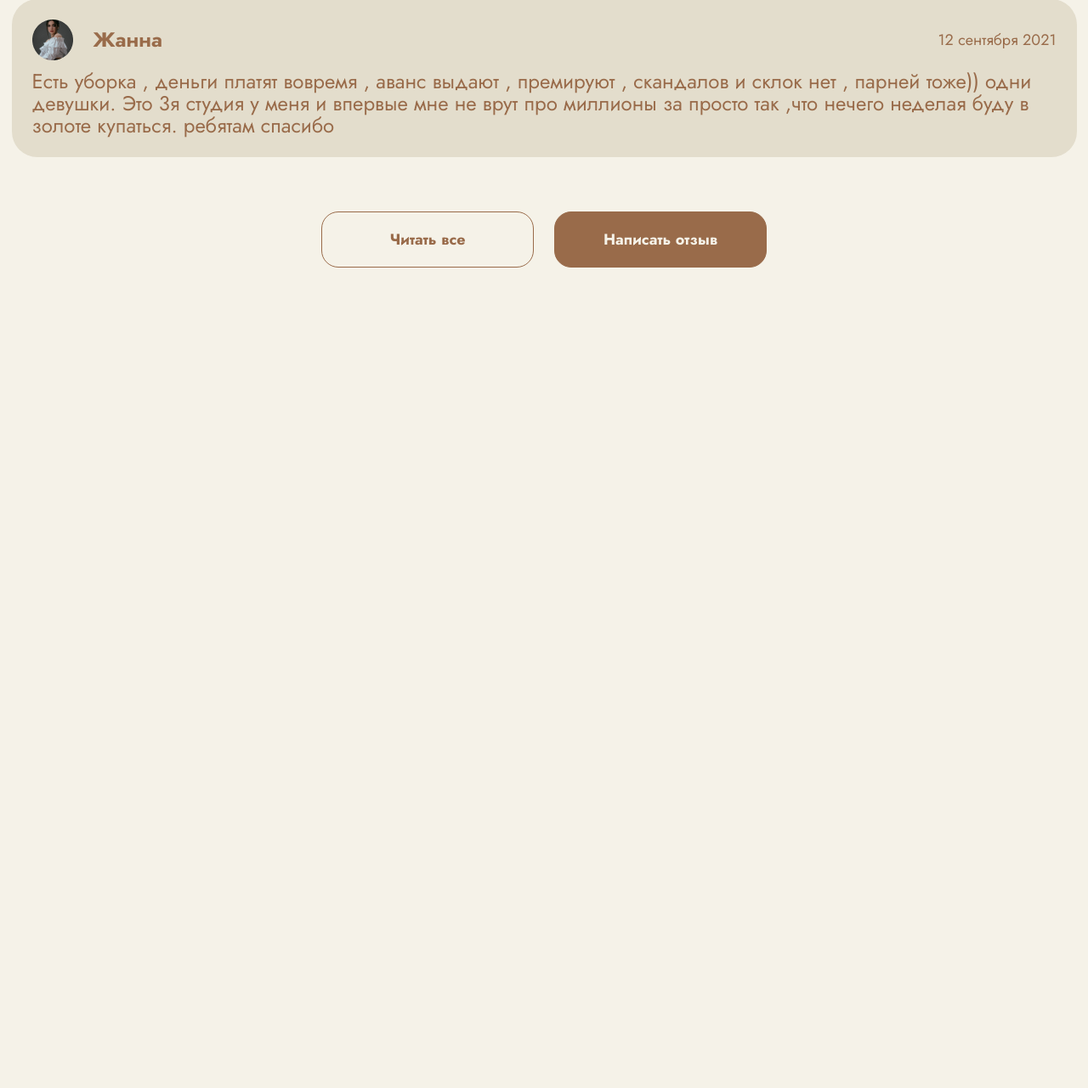
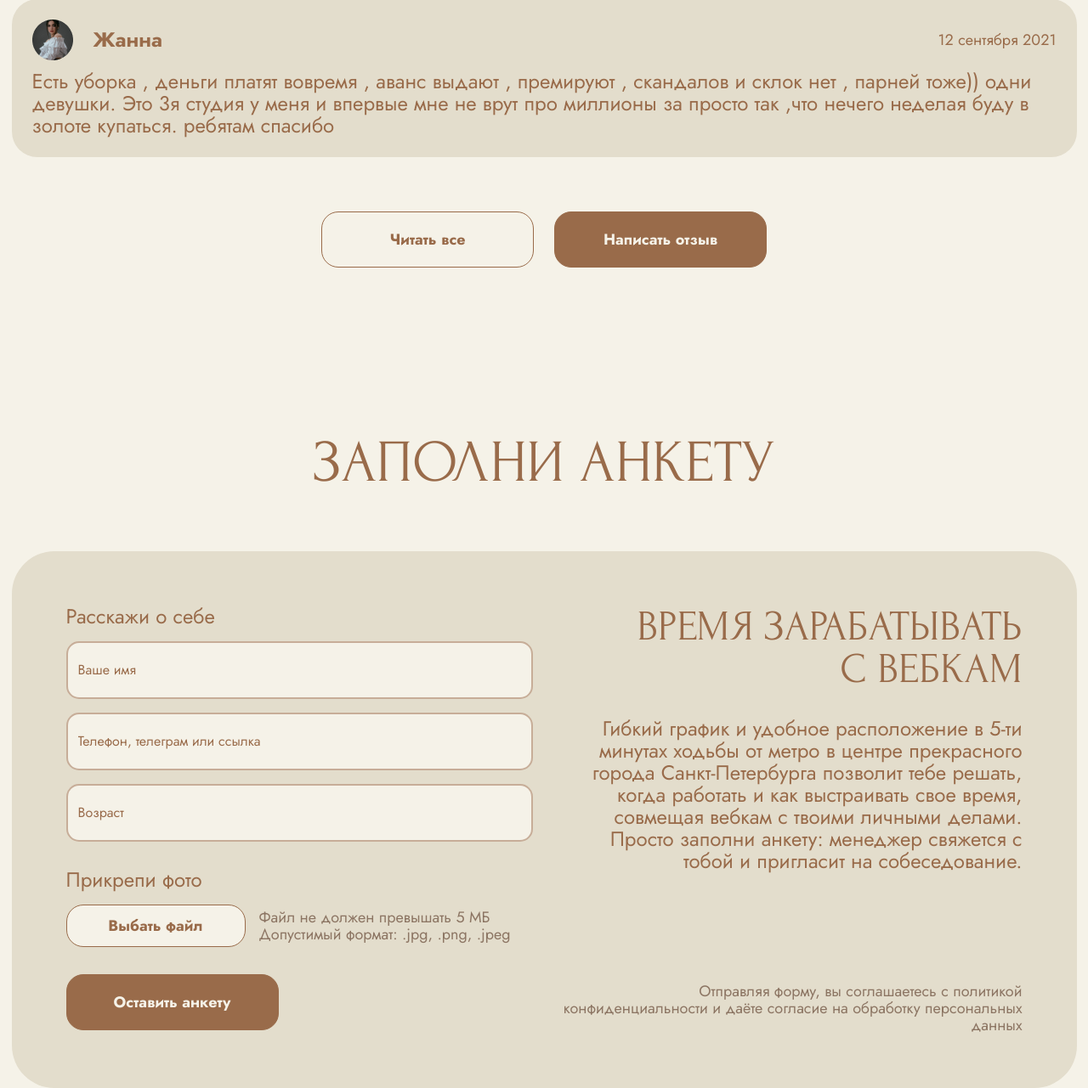
Before and after one commit to zenno-cat/exotica, a website: page src/index.html in a window 1280 px wide. Shown: the part 10497-11778 px from the top of the page at 85% size. Before the commit the page ends 10892 px from the top, so only its background shows below. Drawn offline with nearby package versions, Linux system fonts and the light colour scheme; files that its build step writes are made by us from their sources; files whose address does not match are found by name.

Commit message:
add form

```diff
--- a/gulp/version.json
+++ b/gulp/version.json
@@ -1,3 +1,3 @@
 {
-    "main": "20231113205249"
+    "main": "20231114142657"
 }
--- /dev/null
+++ b/src/html/bid.html
@@ -0,0 +1,72 @@
+<section class="bid">
+  <div class="container">
+    <h2 class="bid__title title">ЗАПОЛНИ АНКЕТУ</h2>
+    <div class="bid__wrapper">
+      <form action="#" class="form">
+        <div class="form__wrapper row">
+          <div class="form__column-left col-12 col-lg-6">
+            <p class="form__caption subtitle">Расскажи о себе</p>
+            <div class="inputs__wrapper">
+              <input
+                type="text"
+                name="name"
+                class="form__input input"
+                placeholder="Ваше имя"
+              />
+              <input
+                type="text"
+                name="contact"
+                class="form__input input"
+                placeholder="Телефон, телеграм или ссылка"
+              />
+              <input
+                type="number"
+                name="name"
+                class="form__input input"
+                placeholder="Возраст"
+              />
+            </div>
+            <div class="file__wrapper">
+              <div class="file__inner-wrap">
+                <p class="form__caption subtitle">Прикрепи фото</p>
+                <div class="file__button-wrapper">
+                  <label
+                    for="file"
+                    class="form__file-button button button--transparent"
+                    >Выбать файл</label
+                  >
+                  <input type="file" class="d-none" id="file" />
+
+                  <p class="form__hint text text--secondary d-none d-md-block">
+                    Файл не должен превышать 5 МБ Допустимый формат: .jpg, .png,
+                    .jpeg
+                  </p>
+                </div>
+              </div>
+            </div>
+            <button class="form__button button">Оставить анкету</button>
+          </div>
+          <div
+            class="form__column-right col-12 col-lg-6 d-flex flex-column align-items-lg-end"
+          >
+            <h3 class="form__form-title title title--50">
+              ВРЕМЯ ЗАРАБАТЫВАТЬ<br />С ВЕБКАМ
+            </h3>
+            <p class="form__description subtitle d-none d-lg-block">
+              Гибкий график и удобное расположение в 5-ти минутах ходьбы от
+              метро в центре прекрасного города Санкт-Петербурга позволит тебе
+              решать, когда работать и как выстраивать свое время, совмещая
+              вебкам с твоими личными делами. Просто заполни анкету: менеджер
+              свяжется с тобой и пригласит на собеседование.
+            </p>
+
+            <p class="form__text text text--secondary">
+              Отправляя форму, вы соглашаетесь с политикой конфиденциальности и
+              даёте согласие на обработку персональных данных
+            </p>
+          </div>
+        </div>
+      </form>
+    </div>
+  </div>
+</section>
--- a/src/html/cash.html
+++ b/src/html/cash.html
@@ -1,4 +1,4 @@
-<div class="cash">
+<section class="cash">
   <div class="container">
     <div class="cash__wrapper">
       <h2 class="cash__title title">CASH MONEY</h2>
@@ -167,4 +167,4 @@
       </div>
     </div>
   </div>
-</div>
+</section>
--- a/src/index.html
+++ b/src/index.html
@@ -10,7 +10,7 @@
         @@include('html/studio.html', {}) @@include('html/benefits.html', {})
         @@include('html/story.html', {}) @@include('html/cash.html', {})
         @@include('html/vacancy.html', {}) @@include('html/faq.html', {})
-        @@include('html/feedback.html', {})
+        @@include('html/feedback.html', {}) @@include('html/bid.html', {})
       </main>
       @@include('html/footer.html', {})
     </div>
--- a/src/scss/components/_input.scss
+++ b/src/scss/components/_input.scss
@@ -18,6 +18,7 @@
         font-size: var(--input-fz-16);
         line-height: var(--input-lh-20);
         color: var(--brown);
+        font-weight: 400;
     }
     &:not(.input--error):hover {
         border-color: var(--brown);
--- /dev/null
+++ b/src/scss/sections/_bid.scss
@@ -0,0 +1,144 @@
+.bid {
+    padding-top: var(--section-padding-top-110);
+    &__wrapper {
+        margin-top: var(--offset-y-64);
+    }
+
+    .form {
+        background-color: var(--beige);
+        border-radius: var(--slide-border-radius);
+        padding: var(--form-padding-64);
+
+        &__hint {
+            max-width: 322px;
+        }
+        &__button {
+            margin-top: var(--form-offset-32);
+            width: 250px;
+        }
+        &__file-button {
+            width: 322px;
+            padding: 14px 0px;
+            background-color: var(--white);
+        }
+        &__form-title {
+            text-align: right;
+        }
+        &__description {
+            margin-top: var(--form-offset-32);
+            max-width: 556px;
+            text-align: right;
+        }
+        &__text {
+            text-align: right;
+            margin-top: var(--form-offset-130);
+        }
+    }
+
+    .inputs__wrapper {
+        margin-top: var(--form-margin-y-16);
+        display: flex;
+        flex-direction: column;
+        gap: var(--form-input-gap-16);
+        width: 100%;
+    }
+
+    .input {
+        width: 100%;
+        max-width: 100%;
+    }
+
+    .file__wrapper {
+        display: flex;
+        margin-top: var(--form-offset-32);
+        align-items: flex-end;
+        justify-content: space-between;
+    }
+
+    .file__inner-wrap {
+        display: flex;
+        flex-direction: column;
+        gap: var(--form-input-gap-16);
+        width: 100%;
+
+    }
+
+    .file__button-wrapper {
+        display: flex;
+        align-items: center;
+        justify-content: space-between;
+        width: 100%;
+        gap: 16px;
+    }
+
+
+
+}
+
+@media (max-width: 991px) {
+    .bid {
+        .form {
+            &__file-button {
+                width: 100%;
+            }
+            &__form-title {
+                position: absolute;
+                margin-top: var(--form-offset-32);
+                text-align: center;
+                left: 50%;
+                top: 0px;
+                transform: translateX(-50%);
+                width: 100%;
+            }
+            &__text {
+                position: absolute;
+                text-align: left;
+                bottom: 0px;
+                left: 15px;
+            }
+            &__button {
+                position: absolute;
+                width: 95%;
+                left: 50%;
+                // bottom: -160px;
+                bottom: -220px;
+                transform: translateX(-50%);
+            }
+            &__column-left {
+                position: relative;
+            }
+            &__column-right {
+                position: relative;
+                // height: 255px;
+                height: 290px;
+            }
+        }
+        .file__button-wrapper {
+            flex-direction: column;
+        }
+    }
+}
+
+@media(max-width: 767px) {
+    .bid {
+        .form {
+            &__column-right {
+                height: 225px;
+            }
+            &__button {
+                bottom: -160px;
+
+            }
+        }
+    }
+}
+
+@media(max-width: 575px) {
+    .bid {
+        .form {
+            &__column-right {
+                height: 255px;
+            }
+        }
+    }
+}
--- a/src/scss/style.scss
+++ b/src/scss/style.scss
@@ -199,6 +199,7 @@
 @import "./sections/vacancy";
 @import "./sections/faq";
 @import "./sections/feedback";
+@import "./sections/bid";
 @import "./sections/footer";
 //COMPONENTS
 @import "./components/_text";
@@ -316,5 +317,11 @@
     --feedback-padding-bottom: 12px; //mobile 12px
     --feedback-photo-width: 32px; //mobile 32px
     --feedback-photo-height: 32px; //mobile 32px
+      //form
+      --form-padding-64: 24px 12px; //mobile 24px 12px
+      --form-input-gap-16: 8px; //mobile 8px
+      --form-margin-y-16: 16px; //mobile 16px
+      --form-offset-32: 32px; //mobile 32px
+      --form-offset-130: 12px; //mobile 12px
   }
 }
```
Also changed, not shown: dist/css/style.css, dist/index.html.
